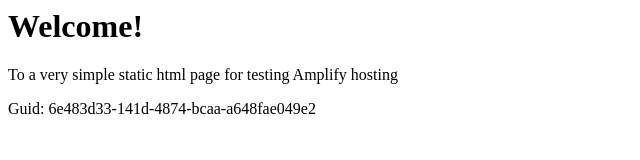
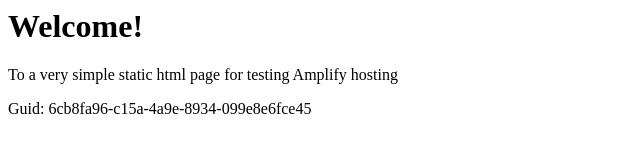
Before and after one commit to aws-aemilia-sfo/Github-PR-Commit-Integration-Test-DoNotTouch-GitHubWebhookPushCanaryTest-v1-prod-us-west-1, a website: page src/index.html in a window 1280 px wide. Shown: the full height of the page, 0-640 px from the left. Drawn offline with Linux system fonts and the light colour scheme.

Commit message:
commit from integ tests

```diff
--- a/src/index.html
+++ b/src/index.html
@@ -12,6 +12,6 @@
 <body>
     <h1>Welcome!</h1>
     <p>To a very simple static html page for testing Amplify hosting</p>
-    <p>Guid: 6e483d33-141d-4874-bcaa-a648fae049e2</p></body>
+    <p>Guid: 6cb8fa96-c15a-4a9e-8934-099e8e6fce45</p></body>
 
 </html>
```
